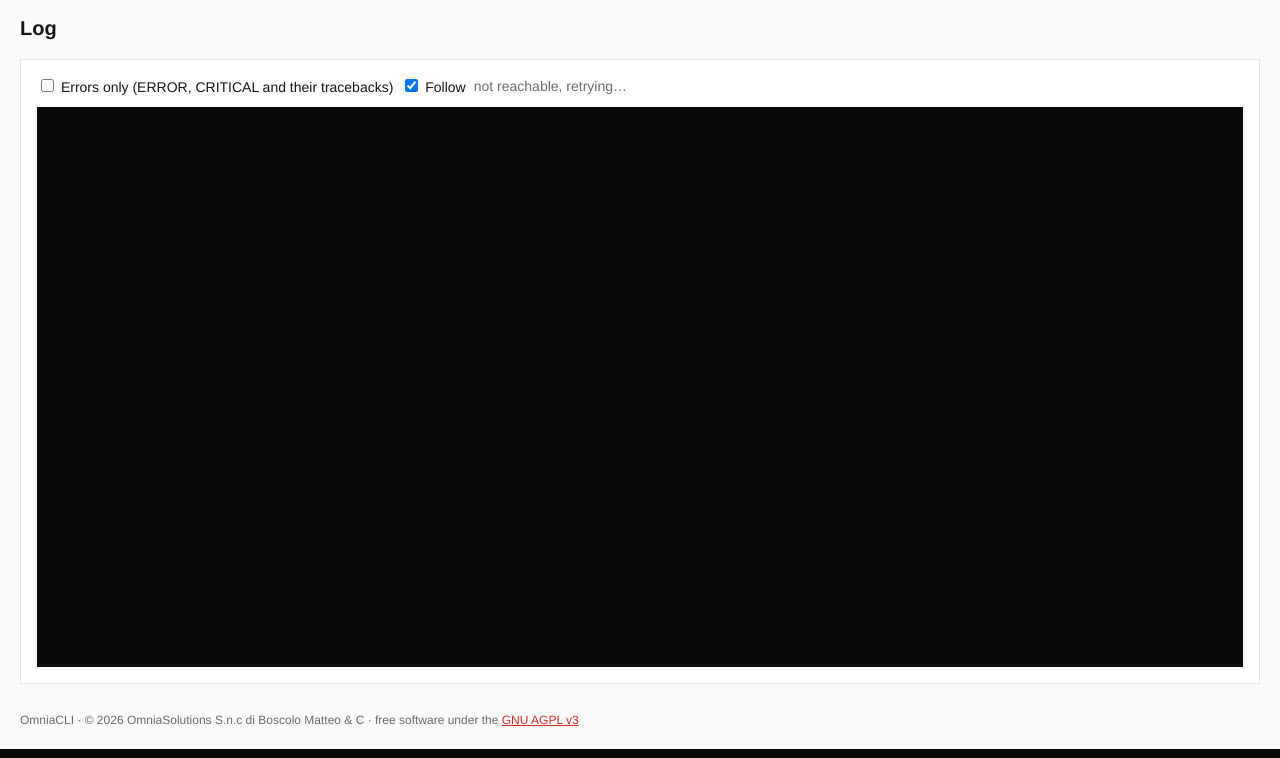
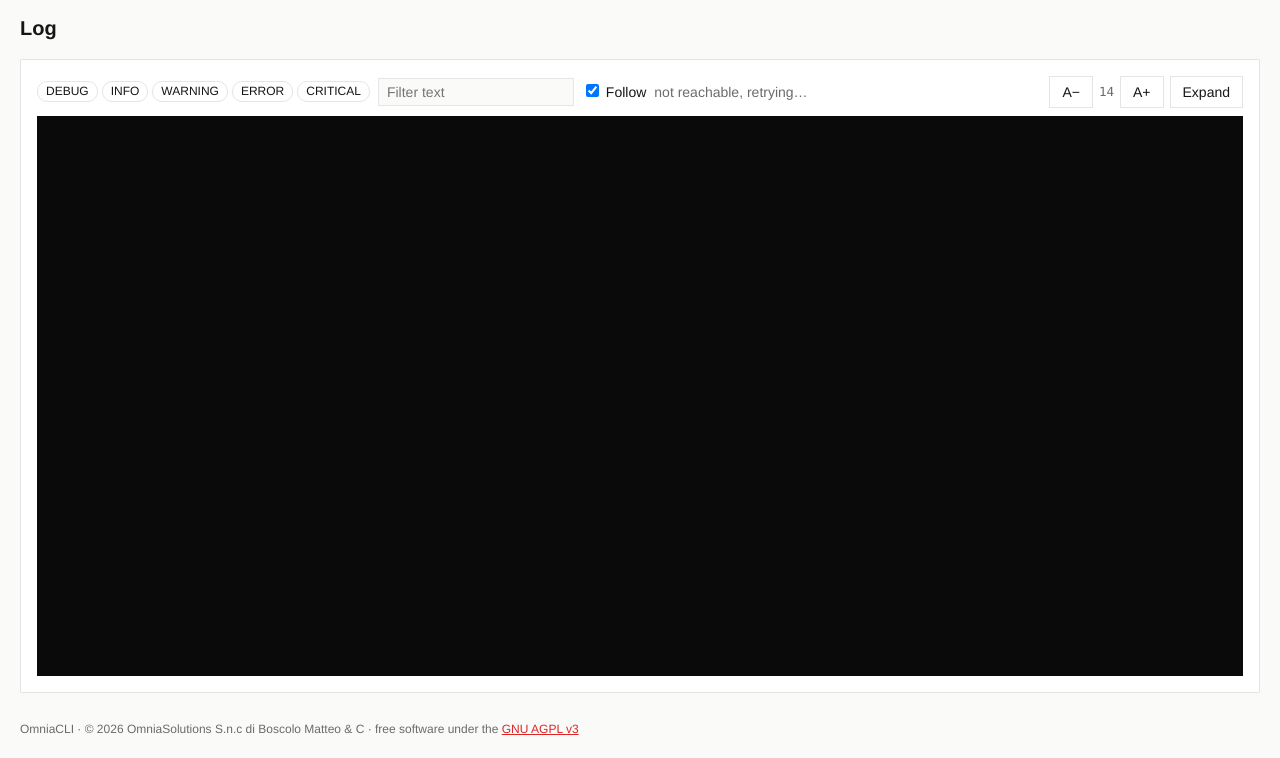
Before and after one commit to OmniaGit/OmniaCLI, a FastAPI app: template omniacli/templates/log.html in a window 1280 px wide. Shown: the part 87-845 px from the top of the page. Run offline with FastAPI, Linux system fonts and the light colour scheme; the template is opened without the code that fills it, so the values that code supplies are empty; parts of the project's set-up code (start-up, migrations or seed data) failed here and were passed over; some libraries are stand-ins or nearby versions.

Commit message:
Consoles: one log widget and one terminal widget for every page
templates/_console.html: every log (an instance's, on its page and on the
server page, OmniaCLI's own, a job's) is logbox(), every terminal (shell,
Claude, psql) is terminal(), with the same bar. A new command gets it by
using the macro: a terminal through the shell routes, a log through an
endpoint of lines.

- A- and A+: the text size, kept in the browser for each kind of console;
  it opens with the Options page's size, which now holds for the logs too.
- Expand: the console fills the browser window; Esc leaves it in a log (in
  a terminal Esc is the program's). The Full screen button is gone: F11.
- A log's tags, combined (none chosen: every line), and a text filter: the
  levels of the records, a traceback with its record; a job's log also has
  its steps, commands and their output (FAILED and STOPPED are errors). The
  job page now uses the widget instead of its own code.

_logview.html is replaced by OmniaLog in _console.html.

Tried in headless Chrome: tags and text filter, sizes kept after a reload
and apart per kind, Expand and Esc, the job's tags on a failed pull, the
shell connected, no JavaScript errors.

```diff
--- a/omniacli/app.py
+++ b/omniacli/app.py
@@ -36,6 +36,7 @@ from .auth import Authenticator, Principal, hash_password, hash_token, new_token
 from .config import (
     ROLES,
     SERVER_NAME,
+    SHELL_FONT_SIZE,
     SHELL_FONT_SIZES,
     TUNNEL_IDLE_HOURS,
     Access,
@@ -72,8 +73,13 @@ def _page_context(request: Request) -> dict:
     """In every template: prefix, the path the pages are served under (a
     linked instance's, empty otherwise), and what the caller may do."""
     user = getattr(request.state, "user", None)
+    settings = getattr(request.app.state, "settings", None)
     return {
         "prefix": getattr(request.state, "prefix", ""),
+        # the text size the consoles (logs, terminals) open with: the Options
+        # page's, within its limits (_console.html)
+        "console_font": settings.options.shell_font_size if settings else SHELL_FONT_SIZE,
+        "console_font_sizes": SHELL_FONT_SIZES,
         "can_act": bool(user and user.can("developer")),
         # restart, start and stop: every role; an MCP token only reads
         "can_restart": bool(user and user.kind != "token"),
@@ -1761,8 +1767,7 @@ def create_app(settings: Settings, link_transport: httpx.AsyncBaseTransport | No
         command, _, stay = run(instance)
         return _TEMPLATES.TemplateResponse(request, "shell.html", {
             "instance": instance, "folder": folder(instance), "kind": kind, "command": command, "stay": stay,
-            "system_user": pwd.getpwuid(os.getuid()).pw_name, "shell": shell.login_shell()[0],
-            "font_size": settings.options.shell_font_size, "font_sizes": SHELL_FONT_SIZES})
+            "system_user": pwd.getpwuid(os.getuid()).pw_name, "shell": shell.login_shell()[0]})
 
     async def shell_socket(websocket: WebSocket, server: str, role: str, kind: str, me: Principal):
         """A login shell of the user running OmniaCLI, in the instance's first
--- /dev/null
+++ b/omniacli/templates/_console.html
@@ -0,0 +1,260 @@
+{# Copyright (C) 2026 OmniaSolutions S.n.c di Boscolo Matteo & C · SPDX-License-Identifier: AGPL-3.0-or-later -#}
+{# The consoles: every log and every terminal of the interface is one of
+   these widgets, so they all have the same bar and behave the same.
+
+   {% from "_console.html" import logbox, terminal, console_script %}
+   {{ logbox(key, tags, height) }}   a log: tags to filter by (combined),
+                                     text filter, Follow, text size, Expand
+   {{ terminal(key, height) }}       a terminal (xterm.js) on a WebSocket
+   {{ console_script() }}            once per page, after the widgets
+
+   key names the widget kind ("log", "job", "shell"...): the text size a
+   viewer chooses is kept in this browser for each key. The page then
+   starts each widget: OmniaConsole.log(box, classify) gives add(lines),
+   OmniaLog.attach(widget, url) follows a log file, OmniaConsole.terminal
+   (box, url) connects a terminal. -#}
+
+{# the levels of an Odoo (or OmniaCLI) log record #}
+{% set LOG_TAGS = ["DEBUG", "INFO", "WARNING", "ERROR", "CRITICAL"] %}
+{# a job's log: its steps and commands, their output, the records of Odoo #}
+{% set JOB_TAGS = ["STEP", "COMMAND", "OUTPUT", "DEBUG", "INFO", "WARNING", "ERROR", "CRITICAL"] %}
+
+{% macro _tools() -%}
+<span class="console-tools">
+  <button type="button" class="console-smaller" title="Smaller text (kept in this browser for this kind of console)">A−</button>
+  <span class="console-size mono muted" title="Text size in pixels"></span>
+  <button type="button" class="console-larger" title="Larger text (kept in this browser for this kind of console)">A+</button>
+  <button type="button" class="console-expand" title="Fill the browser window">Expand</button>
+</span>
+{%- endmacro %}
+
+{% macro _box_attrs(key) -%}
+class="console-box" data-console="{{ key }}" data-font="{{ console_font }}"
+data-font-min="{{ console_font_sizes[0] }}" data-font-max="{{ console_font_sizes[1] }}"
+{%- endmacro %}
+
+{% macro logbox(key, tags=LOG_TAGS, height="70vh") -%}
+<div {{ _box_attrs(key) }}>
+  <div class="console-bar">
+    <span class="console-tags" title="Show only the lines of the chosen tags (none chosen: every line)">
+      {% for tag in tags %}<button type="button" class="console-tag tag-{{ tag }}" data-tag="{{ tag }}" aria-pressed="false">{{ tag }}</button>{% endfor %}
+    </span>
+    <input type="search" class="console-search" placeholder="Filter text" aria-label="Show only the lines with this text">
+    <label><input type="checkbox" class="console-follow" checked> Follow</label>
+    <span class="console-state muted"></span>
+    {{ _tools() }}
+  </div>
+  <pre class="console console-out" style="height: {{ height }}"></pre>
+</div>
+{%- endmacro %}
+
+{% macro terminal(key, height="70vh") -%}
+<link rel="stylesheet" href="{{ prefix }}/static/xterm.css">
+<div {{ _box_attrs(key) }}>
+  <div class="console-bar">
+    <span class="console-state muted">Connecting…</span>
+    <button type="button" class="console-again" hidden>Open a new shell</button>
+    {{ _tools() }}
+  </div>
+  <div class="console-term" style="height: {{ height }}"></div>
+</div>
+<script src="{{ prefix }}/static/xterm.js"></script>
+<script src="{{ prefix }}/static/addon-fit.js"></script>
+{%- endmacro %}
+
+{% macro console_script() -%}
+<script>
+const OmniaConsole = (function () {
+  const store = {
+    get(key) { try { return localStorage.getItem(key); } catch (e) { return null; } },
+    set(key, value) { try { localStorage.setItem(key, value); } catch (e) { /* not kept */ } },
+  };
+  let expanded = null;  // the widget that fills the window
+
+  // the bar's text size and Expand; apply(size) sets the size on the widget,
+  // resized() runs after the widget changed size
+  function tools(box, apply, resized, escape) {
+    const key = "omniacli.console." + box.dataset.console + ".font";
+    const min = Number(box.dataset.fontMin), max = Number(box.dataset.fontMax);
+    const label = box.querySelector(".console-size");
+    let size = Number(store.get(key)) || Number(box.dataset.font);
+    const set = (value, keep) => {
+      size = Math.min(max, Math.max(min, value));
+      label.textContent = size;
+      apply(size);
+      if (keep) store.set(key, size);
+    };
+    set(size, false);
+    box.querySelector(".console-smaller").onclick = () => set(size - 1, true);
+    box.querySelector(".console-larger").onclick = () => set(size + 1, true);
+    const button = box.querySelector(".console-expand");
+    const expand = (on) => {
+      if (on && expanded && expanded !== box) expanded.collapse();
+      box.classList.toggle("expanded", on);
+      document.body.classList.toggle("console-expanded", on);
+      expanded = on ? box : null;
+      button.textContent = on ? "Restore" : "Expand";
+      button.title = on ? "Back to the page" + (escape ? " (Esc)" : "") : "Fill the browser window";
+      requestAnimationFrame(resized);
+    };
+    box.collapse = () => expand(false);
+    button.onclick = () => expand(!box.classList.contains("expanded"));
+    // Esc belongs to the program in a terminal (vi, less): only a log takes it
+    if (escape) document.addEventListener("keydown", (ev) => {
+      if (ev.key === "Escape" && expanded === box) expand(false);
+    });
+  }
+
+  // a log: lines added with add(lines), each with the tag classify(text)
+  // gives it; max lines kept (0: all)
+  function log(box, classify, max) {
+    const out = box.querySelector(".console-out");
+    const follow = box.querySelector(".console-follow");
+    const chosen = new Set();
+    let text = "";
+    const shown = (span) => (!chosen.size || chosen.has(span.dataset.tag))
+      && (!text || span.textContent.toLowerCase().includes(text));
+    const refilter = () => { for (const span of out.children) span.hidden = !shown(span); };
+    for (const button of box.querySelectorAll(".console-tag")) {
+      button.onclick = () => {
+        const on = button.getAttribute("aria-pressed") !== "true";
+        button.setAttribute("aria-pressed", on);
+        if (on) chosen.add(button.dataset.tag); else chosen.delete(button.dataset.tag);
+        refilter();
+      };
+    }
+    box.querySelector(".console-search").addEventListener("input", (ev) => {
+      text = ev.target.value.trim().toLowerCase();
+      refilter();
+    });
+    follow.addEventListener("change", () => { if (follow.checked) out.scrollTop = out.scrollHeight; });
+    tools(box, (size) => { out.style.fontSize = size + "px"; }, () => {
+      if (follow.checked) out.scrollTop = out.scrollHeight;
+    }, true);
+    function add(lines) {
+      for (const line of lines) {
+        const span = document.createElement("span");
+        span.dataset.tag = span.className = classify(line);
+        span.textContent = line + "\n";
+        span.hidden = !shown(span);
+        out.appendChild(span);
+      }
+      while (max && out.childNodes.length > max) out.removeChild(out.firstChild);
+      if (lines.length && follow.checked) out.scrollTop = out.scrollHeight;
+    }
+    return {add, out, follow, state: box.querySelector(".console-state")};
+  }
+
+  // the tag of a log file's line: the level of its record; a line that is
+  // not a record (a traceback) keeps the level of the record above it
+  const RECORD = /^\d{4}-\d{2}-\d{2} \d{2}:\d{2}:\d{2},\d+ \d+ (\w+) /;
+  function levels() {
+    let level = "INFO";
+    return (line) => {
+      const m = RECORD.exec(line);
+      if (m) level = m[1];
+      return level;
+    };
+  }
+
+  // the tag of a job's line ("HH:MM:SS text"): its steps (---), the
+  // commands it runs ($), the records of Odoo; the other lines are the
+  // output of the command, or follow the record above them (a traceback)
+  const LEVELS = new Set(["DEBUG", "INFO", "WARNING", "ERROR", "CRITICAL"]);
+  function jobLines() {
+    let last = "OUTPUT";
+    return (line) => {
+      const text = line.replace(/^\d{2}:\d{2}:\d{2} /, "");
+      const m = RECORD.exec(text);
+      if (m) last = m[1];
+      else if (text.startsWith("--- ")) last = "STEP";
+      else if (text.startsWith("$ ")) last = "COMMAND";
+      else if (/^(FAILED|STOPPED|ERROR|Traceback)\b/.test(text)) last = "ERROR";
+      else if (text.startsWith("WARNING")) last = "WARNING";
+      else if (!LEVELS.has(last)) last = "OUTPUT";
+      return last;
+    };
+  }
+
+  // a terminal on the WebSocket url: what it receives is drawn, what is
+  // typed is sent, with its size
+  function terminal(box, url) {
+    const state = box.querySelector(".console-state");
+    const again = box.querySelector(".console-again");
+    const term = new Terminal({cursorBlink: true, fontSize: Number(box.dataset.font), scrollback: 5000,
+                               fontFamily: getComputedStyle(document.body).getPropertyValue("--mono")});
+    const fit = new FitAddon.FitAddon();
+    term.loadAddon(fit);
+    term.open(box.querySelector(".console-term"));
+    let socket = null;
+    const send = (event) => { if (socket && socket.readyState === WebSocket.OPEN) socket.send(JSON.stringify(event)); };
+    const resize = () => send({type: "resize", cols: term.cols, rows: term.rows});
+    term.onData((data) => send({type: "input", data}));
+    term.onResize(resize);
+    window.addEventListener("resize", () => fit.fit());
+    tools(box, (size) => { term.options.fontSize = size; fit.fit(); },
+          () => { fit.fit(); term.focus(); }, false);
+    fit.fit();
+    function connect() {
+      again.hidden = true;
+      state.textContent = "Connecting…";
+      socket = new WebSocket(url);
+      socket.binaryType = "arraybuffer";
+      socket.onopen = () => { state.textContent = "Connected"; resize(); term.focus(); };
+      socket.onmessage = (ev) => term.write(typeof ev.data === "string" ? ev.data : new Uint8Array(ev.data));
+      socket.onclose = (ev) => {
+        // 1006 without a reason: refused at the handshake (login expired, or
+        // a proxy that does not pass WebSockets on) or the connection lost
+        state.textContent = ev.reason ? `Closed: ${ev.reason}`
+          : ev.code === 1006 ? "Closed: refused or connection lost (login expired? a proxy without WebSocket?)"
+          : `Closed (${ev.code})`;
+        again.hidden = false;
+      };
+    }
+    again.onclick = () => { term.reset(); connect(); };
+    connect();
+    return term;
+  }
+  return {log, levels, jobLines, terminal};
+})();
+
+// a log file followed on its widget: it polls url with the position reached,
+// starts only when the log is on screen (lazy) and pauses while the browser
+// tab is hidden. No connection stays open, so pages never wait for a free one.
+const OmniaLog = (function () {
+  const MAX_LINES = 5000, EVERY = 2000;
+  function attach(box, url) {
+    const widget = OmniaConsole.log(box, OmniaConsole.levels(), MAX_LINES);
+    let pos = null, inode = null, timer = null, visible = false, busy = false;
+    async function poll() {
+      timer = null;
+      if (busy || !visible || document.hidden) return;
+      busy = true;
+      let again = EVERY;
+      try {
+        const q = pos === null ? "" : `?pos=${pos}&inode=${inode}`;
+        const resp = await fetch(url + q);
+        const data = await resp.json();
+        if (!resp.ok) { widget.state.textContent = data.error || ("error " + resp.status); again = 10000; }
+        else {
+          widget.add([...(data.rotated ? ["----- log file rotated or truncated -----"] : []), ...data.lines]);
+          pos = data.pos; inode = data.inode;
+          widget.state.textContent = "updated " + new Date().toLocaleTimeString();
+          if (data.more) again = 0;
+        }
+      } catch (e) { widget.state.textContent = "not reachable, retrying…"; again = 5000; }
+      busy = false;
+      schedule(again);
+    }
+    function schedule(ms) { if (!timer && visible && !document.hidden) timer = setTimeout(poll, ms); }
+    new IntersectionObserver((entries) => {
+      visible = entries.some((e) => e.isIntersecting);
+      if (visible) schedule(0);
+    }).observe(widget.out);
+    document.addEventListener("visibilitychange", () => { if (!document.hidden) schedule(0); });
+    widget.state.textContent = "loads when visible";
+  }
+  return {attach};
+})();
+</script>
+{%- endmacro %}
--- a/omniacli/templates/_logview.html
+++ /dev/null
@@ -1,54 +0,0 @@
-{# Copyright (C) 2026 OmniaSolutions S.n.c di Boscolo Matteo & C · SPDX-License-Identifier: AGPL-3.0-or-later -#}
-{# Log viewer: OmniaLog.attach(pre, url, {errorsOnly, follow, state}).
-   It polls url with the position reached, starts only when the log is on
-   screen (lazy) and pauses while the browser tab is hidden. No connection
-   stays open, so pages never wait for a free connection. #}
-<script>
-const OmniaLog = (function () {
-  const RECORD = /^\d{4}-\d{2}-\d{2} \d{2}:\d{2}:\d{2},\d+ \d+ (\w+) /;
-  const MAX_LINES = 5000, EVERY = 2000;
-  function attach(out, url, ctl) {
-    let pos = null, inode = null, level = "INFO", timer = null, visible = false, busy = false;
-    const hideIt = (lv) => ctl.errorsOnly.checked && !(lv === "ERROR" || lv === "CRITICAL");
-    ctl.errorsOnly.addEventListener("change", () => { for (const s of out.childNodes) s.hidden = hideIt(s.className); });
-    function add(text) {
-      const m = RECORD.exec(text);
-      if (m) level = m[1];
-      const span = document.createElement("span");
-      span.className = level; span.textContent = text + "\n"; span.hidden = hideIt(level);
-      out.appendChild(span);
-    }
-    async function poll() {
-      timer = null;
-      if (busy || !visible || document.hidden) return;
-      busy = true;
-      let again = EVERY;
-      try {
-        const q = pos === null ? "" : `?pos=${pos}&inode=${inode}`;
-        const resp = await fetch(url + q);
-        const data = await resp.json();
-        if (!resp.ok) { ctl.state.textContent = data.error || ("error " + resp.status); again = 10000; }
-        else {
-          if (data.rotated) add("----- log file rotated or truncated -----");
-          data.lines.forEach(add);
-          while (out.childNodes.length > MAX_LINES) out.removeChild(out.firstChild);
-          if (data.lines.length && ctl.follow.checked) out.scrollTop = out.scrollHeight;
-          pos = data.pos; inode = data.inode;
-          ctl.state.textContent = "updated " + new Date().toLocaleTimeString();
-          if (data.more) again = 0;
-        }
-      } catch (e) { ctl.state.textContent = "not reachable, retrying…"; again = 5000; }
-      busy = false;
-      schedule(again);
-    }
-    function schedule(ms) { if (!timer && visible && !document.hidden) timer = setTimeout(poll, ms); }
-    new IntersectionObserver((entries) => {
-      visible = entries.some((e) => e.isIntersecting);
-      if (visible) schedule(0);
-    }).observe(out);
-    document.addEventListener("visibilitychange", () => { if (!document.hidden) schedule(0); });
-    ctl.state.textContent = "loads when visible";
-  }
-  return {attach};
-})();
-</script>
--- a/omniacli/templates/base.html
+++ b/omniacli/templates/base.html
@@ -120,6 +120,18 @@ pre.console { background: var(--code-bg); color: var(--code-text); padding: 12px
   margin: 0; font-size: 12.5px; line-height: 1.4; }
 pre.console .ERROR, pre.console .CRITICAL { color: #ff7b7b; }
 pre.console .WARNING { color: #f0c060; }
+/* the consoles (_console.html): a log or a terminal with its bar */
+.console-box { display: flex; flex-direction: column; }
+.console-bar { display: flex; flex-wrap: wrap; gap: 8px; align-items: center; margin: 0 0 8px; }
+.console-tags { display: inline-flex; flex-wrap: wrap; gap: 4px; }
+.console-tag { padding: 1px 8px; font-size: 12px; border-radius: 10px; }
+.console-tag[aria-pressed="true"] { background: var(--accent); border-color: var(--accent); color: var(--panel); }
+input[type=search].console-search { width: 14em; padding: 3px 8px; }
+.console-tools { margin-left: auto; display: inline-flex; gap: 6px; align-items: center; }
+.console-term { background: var(--code-bg); padding: 6px; }
+.console-box.expanded { position: fixed; inset: 0; z-index: 40; background: var(--bg); padding: 12px; }
+.console-box.expanded .console-out, .console-box.expanded .console-term { flex: 1; height: auto !important; min-height: 0; }
+body.console-expanded { overflow: hidden; }
 .form-grid { display: grid; grid-template-columns: max-content 1fr; gap: 8px 12px; align-items: center; }
 .form-grid label { color: var(--muted); }
 .with-button { display: flex; flex-wrap: wrap; gap: 8px; }
--- a/omniacli/templates/log.html
+++ b/omniacli/templates/log.html
@@ -8,20 +8,10 @@
 {% endblock %}
 {% block content %}
 <h1>Log {{ instance.key }} <span class="muted mono">{{ instance.log_file }}</span></h1>
-<div class="panel">
-  <div class="actions" style="margin: 0 0 10px">
-    <label><input type="checkbox" id="errors"> Errors only (ERROR, CRITICAL and their tracebacks)</label>
-    <label><input type="checkbox" id="follow" checked> Follow</label>
-    <span id="state" class="muted"></span>
-  </div>
-  <pre class="console" id="out" style="height: 70vh"></pre>
-</div>
-{% include "_logview.html" %}
+{% from "_console.html" import logbox, console_script with context %}
+<div class="panel" id="log">{{ logbox("log") }}</div>
+{{ console_script() }}
 <script>
-OmniaLog.attach(document.getElementById("out"), "{{ prefix }}/api/servers/{{ instance.server }}/{{ instance.role }}/log", {
-  errorsOnly: document.getElementById("errors"),
-  follow: document.getElementById("follow"),
-  state: document.getElementById("state"),
-});
+OmniaLog.attach(document.querySelector("#log .console-box"), "{{ prefix }}/api/servers/{{ instance.server }}/{{ instance.role }}/log");
 </script>
 {% endblock %}
--- a/omniacli/templates/options.html
+++ b/omniacli/templates/options.html
@@ -10,12 +10,12 @@
 <div id="error" class="banner" hidden></div>
 <form id="form" autocomplete="off">
   <fieldset>
-    <legend>Shell</legend>
+    <legend>Consoles (logs, shells, Claude, psql)</legend>
     <div class="form-grid">
       <label for="shell-font-size">Text size (pixels)</label>
       <input type="number" id="shell-font-size" class="mono" required
              min="{{ font_sizes[0] }}" max="{{ font_sizes[1] }}" step="1" value="{{ options.shell_font_size }}"
-             title="The text size a shell and Claude page opens with ({{ font_sizes[0] }}-{{ font_sizes[1] }}); the A− and A+ buttons there change it for that page only">
+             title="The text size every log and terminal opens with ({{ font_sizes[0] }}-{{ font_sizes[1] }}); the A− and A+ buttons of a console change it in that browser, for that kind of console">
     </div>
   </fieldset>
   <fieldset>
```
Also changed, not shown: omniacli/templates/job.html (+5 -7 lines), omniacli/templates/own_log.html (+4 -14 lines), omniacli/templates/server.html (+6 -15 lines), omniacli/templates/shell.html (+5 -83 lines), tests/test_shell.py (+8 -3 lines), README.md.
